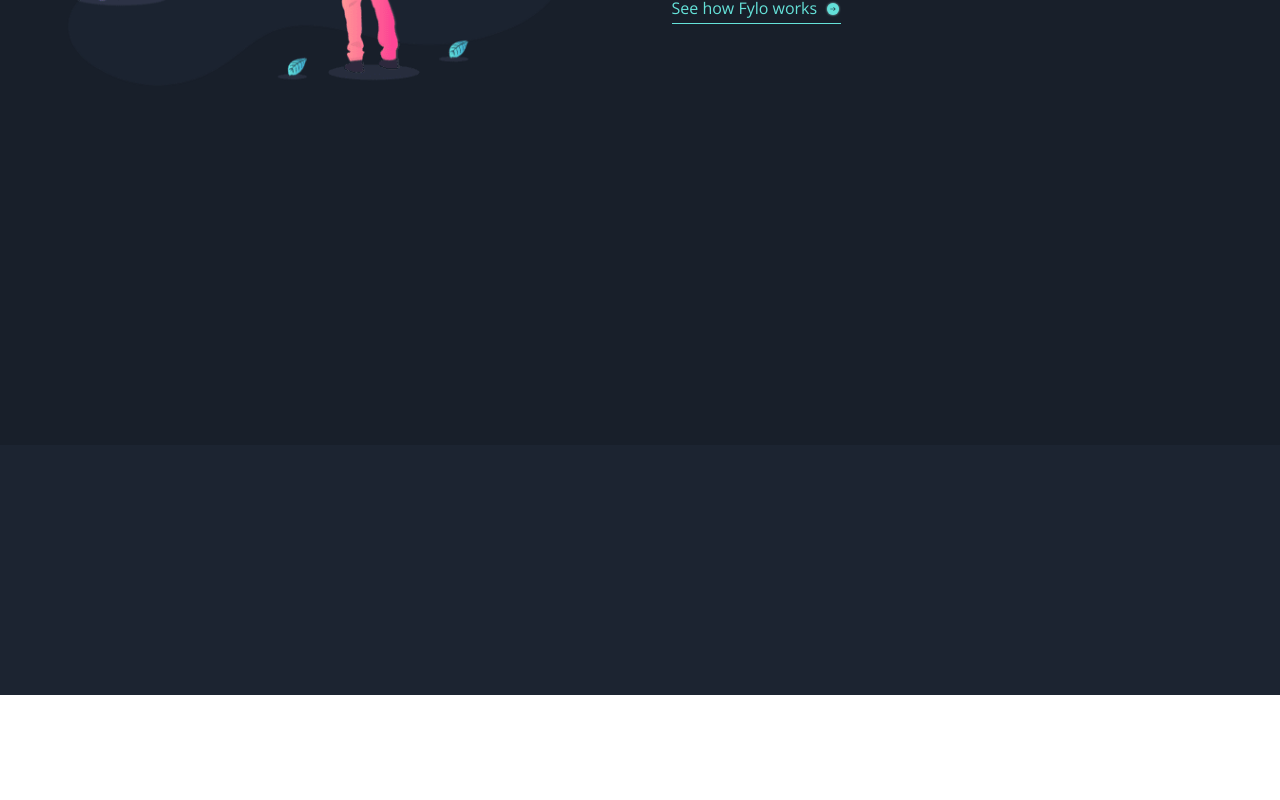
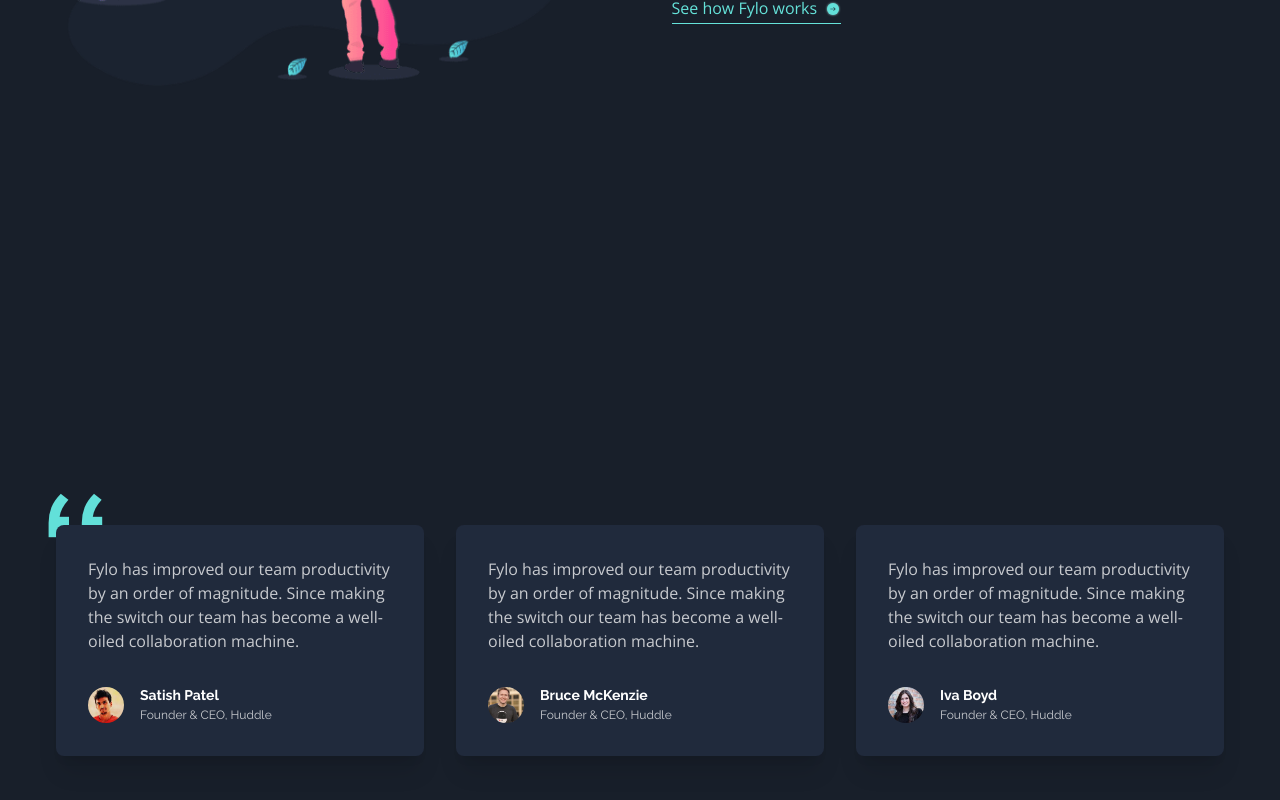
Before and after one commit to MIKOXO/Fylo-Dark-Theme-Landing-Page, a React (Vite) app: page / in a window 1280 px wide. Shown: the part 2314-3114 px from the top of the page. Before the commit the page ends 3009 px from the top, so only its background shows below. Built offline with nearby package versions, Linux system fonts and the light colour scheme.

Commit message:
Testimonial section added

```diff
--- /dev/null
+++ b/src/components/layout/Testimonial.jsx
@@ -0,0 +1,74 @@
+import React from "react";
+import bgQuotes from "../../assets/bg-quotes.png";
+import profile1 from "../../assets/profile-1.jpg";
+import profile2 from "../../assets/profile-2.jpg";
+import profile3 from "../../assets/profile-3.jpg";
+
+const Testimonial = () => {
+  const testimonials = [
+    {
+      id: 1,
+      name: "Satish Patel",
+      role: "Founder & CEO, Huddle",
+      image: profile1,
+      feedback:
+        "Fylo has improved our team productivity by an order of magnitude. Since making the switch our team has become a well-oiled collaboration machine.",
+    },
+    {
+      id: 2,
+      name: "Bruce McKenzie",
+      role: "Founder & CEO, Huddle",
+      image: profile2,
+      feedback:
+        "Fylo has improved our team productivity by an order of magnitude. Since making the switch our team has become a well-oiled collaboration machine.",
+    },
+    {
+      id: 3,
+      name: "Iva Boyd",
+      role: "Founder & CEO, Huddle",
+      image: profile3,
+      feedback:
+        "Fylo has improved our team productivity by an order of magnitude. Since making the switch our team has become a well-oiled collaboration machine.",
+    },
+  ];
+
+  return (
+    <section className="bg-Navy900 relative -top-[180px] lg:-top-[250px] max-sm:pt-20 z-10 py-20">
+      <div className="container mx-auto px-6 lg:px-14">
+        {/* Grid section */}
+        <div className="z-50 relative grid grid-cols-1 sm:grid-cols-3 gap-8 text-White">
+          {testimonials.map((testimonial, index) => (
+            <div
+              key={testimonial.id}
+              className="bg-Navy800 p-8 rounded-lg shadow-xl"
+            >
+              {index === 0 && (
+                <img
+                  src={bgQuotes}
+                  alt="Quotes Background"
+                  className="absolute -top-8 -left-2 -z-10"
+                />
+              )}
+              <p className="text-left font-OpenSans opacity-75">
+                {testimonial.feedback}
+              </p>
+              <div className="flex items-center mt-8">
+                <img
+                  src={testimonial.image}
+                  alt={testimonial.name}
+                  className="w-9 h-9 rounded-full mr-4"
+                />
+                <div className="text-left font-Raleway">
+                  <h3 className="text-[14px] font-bold">{testimonial.name}</h3>
+                  <p className="text-[12px] opacity-75">{testimonial.role}</p>
+                </div>
+              </div>
+            </div>
+          ))}
+        </div>
+      </div>
+    </section>
+  );
+};
+
+export default Testimonial;
--- a/src/pages/Home.jsx
+++ b/src/pages/Home.jsx
@@ -3,6 +3,7 @@ import Navbar from "../components/layout/Navbar";
 import Hero from "../components/layout/Hero";
 import Features from "../components/layout/Features";
 import Productivity from "../components/layout/Productivity";
+import Testimonial from "../components/layout/Testimonial";
 
 const Home = () => {
   return (
@@ -12,6 +13,7 @@ const Home = () => {
         <Hero />
         <Features />
         <Productivity />
+        <Testimonial />
       </main>
     </>
   );
```
